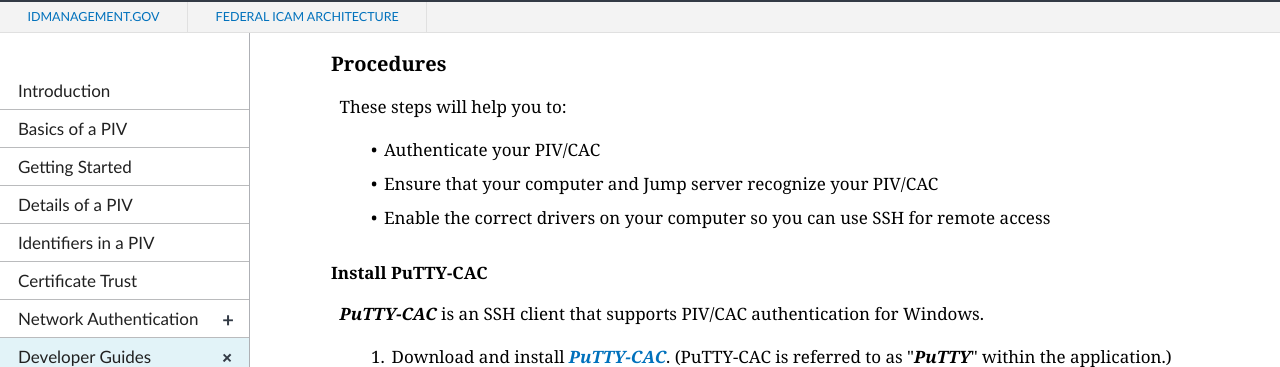
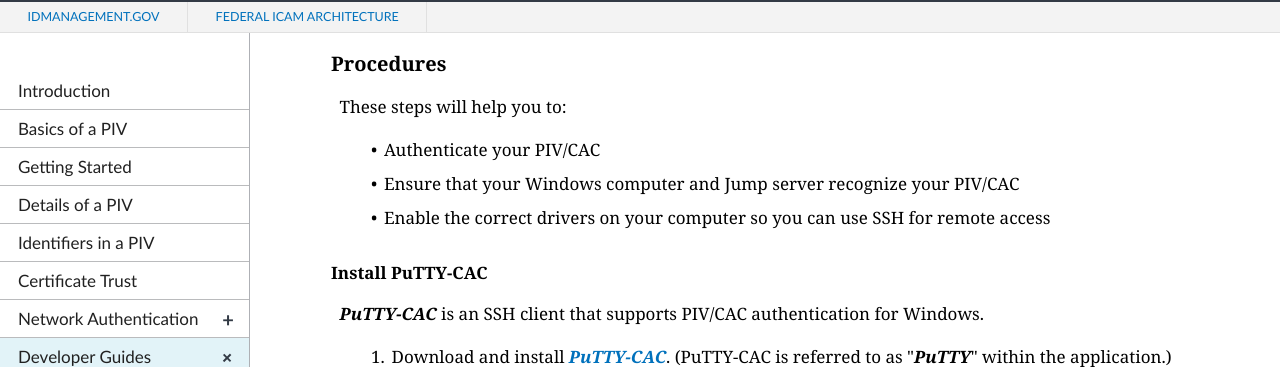
Before and after one commit to GSA/piv-guides, a Jekyll site: the page built from _devconfig/ssh-all.md, in a window 1280 px wide and 900 px high, scrolled down 954 px. Shown: the part 88-455 px from the top of the window. Built offline with Jekyll 4.4.1, drawn with Linux system fonts in a browser that asks for light colours; nearby versions of some CDN libraries.

Commit message:
Update ssh-all.md

```diff
--- a/_devconfig/ssh-all.md
+++ b/_devconfig/ssh-all.md
@@ -36,7 +36,7 @@
 These steps will help you to:
 
   * Authenticate your PIV/CAC
-  * Ensure that your computer and Jump server recognize your PIV/CAC
+  * Ensure that your Windows computer and Jump server recognize your PIV/CAC
   * Enable the correct drivers on your computer so you can use SSH for remote access
 
 #### Install PuTTY-CAC
```
